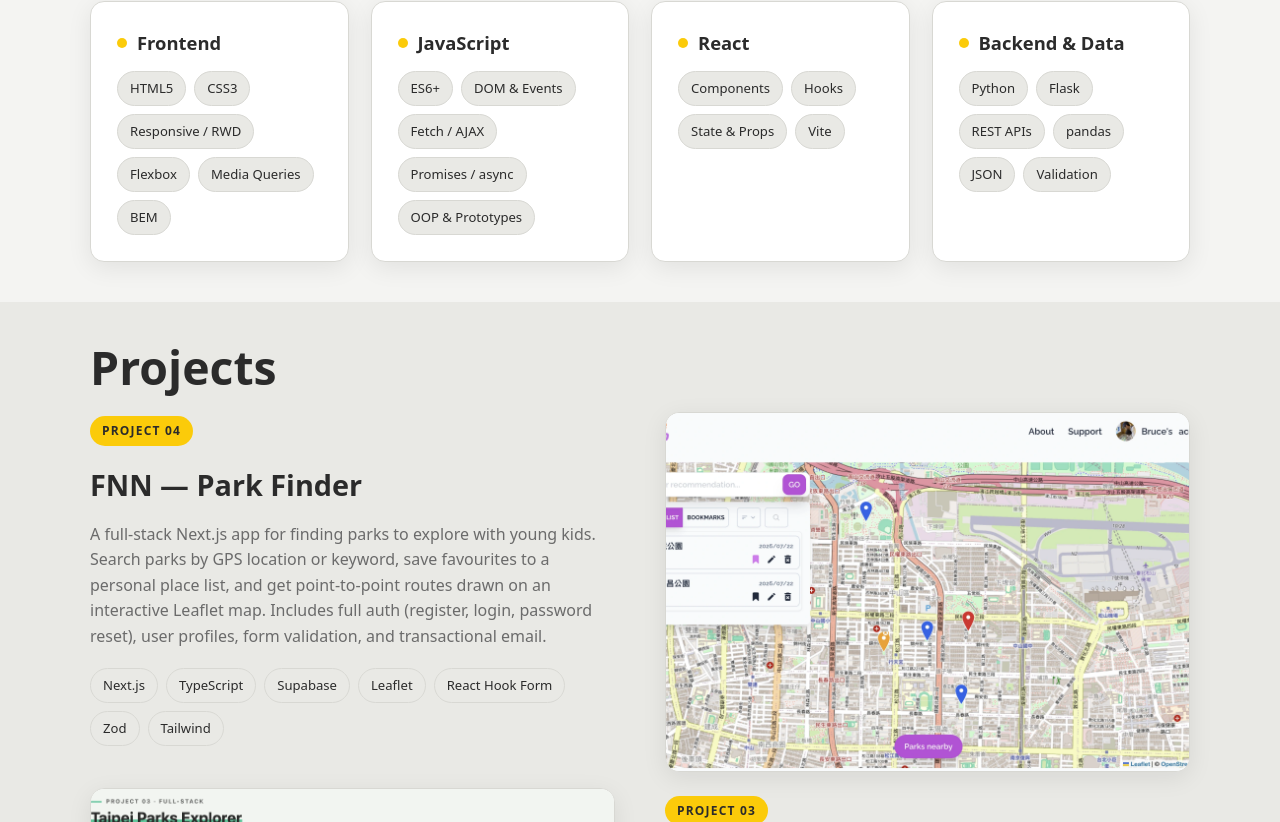
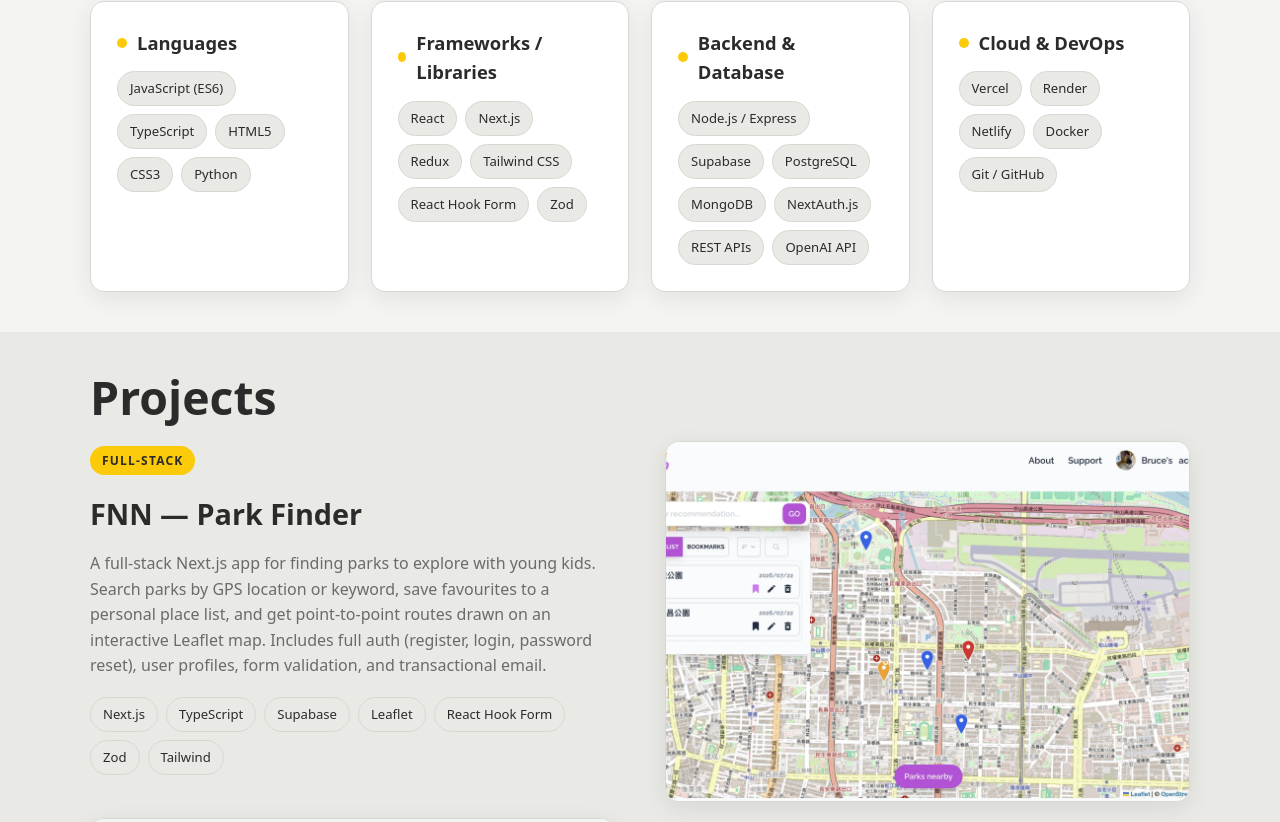
Before and after one commit to wmhung/portfolio-website, a React (Vite) app in the folder frontend/: page / in a window 1280 px wide. Shown: the part 918-1740 px from the top of the page. Built offline with nearby package versions, Linux system fonts and the light colour scheme; a web font is replaced by a local one.

Commit message:
content update

```diff
--- a/frontend/src/components/Hero.jsx
+++ b/frontend/src/components/Hero.jsx
@@ -6,12 +6,7 @@
         <h1>
           I am <span className='mark'>Weiming&nbsp;</span>
         </h1>
-        <p>
-          A frontend / full-stack developer from Taipei. I build things with
-          HTML, CSS, JavaScript, React and Python, and I love solving problems
-          through code. Currently seeking a frontend or full-stack developer
-          role.
-        </p>
+        <p>I love solving problems through code.</p>
         <div className='hero-actions'>
           <a href='#full-stack-02' className='btn btn-solid'>
             View my work
--- a/frontend/src/components/Projects.jsx
+++ b/frontend/src/components/Projects.jsx
@@ -4,7 +4,7 @@
   return (
     <>
       {/* Full-stack section — Projects 04 & 03 */}
-      <section className='section section-alt' id='full-stack-02'>
+      <section className='section section-alt' id='full-stack'>
         <div className='container'>
           <div className='reveal'>
             <h2 className='section-title'>Projects</h2>
@@ -12,7 +12,7 @@
 
           {/* Project 04 — FNN */}
           <TwoColProject
-            tag='Project 04'
+            tag='Full-stack'
             title='FNN — Park Finder'
             desc='A full-stack Next.js app for finding parks to explore with young kids. Search parks by GPS location or keyword, save favourites to a personal place list, and get point-to-point routes drawn on an interactive Leaflet map. Includes full auth (register, login, password reset), user profiles, form validation, and transactional email.'
             chips={[
@@ -43,7 +43,7 @@
 
           {/* Project 03 */}
           <TwoColProject
-            tag='Project 03'
+            tag='Full-stack'
             title='Taipei Parks Explorer'
             desc='Browse all 830 Taipei parks, green spaces and plazas. A React front end fetches from my own Flask REST API — with search, filtering and pagination handled server-side. Open-data source: Taipei City Government.'
             chips={[
--- a/frontend/src/components/Skills.jsx
+++ b/frontend/src/components/Skills.jsx
@@ -1,32 +1,34 @@
 const GROUPS = [
   {
-    title: 'Frontend',
+    title: 'Languages',
+    items: ['JavaScript (ES6)', 'TypeScript', 'HTML5', 'CSS3', 'Python'],
+  },
+  {
+    title: 'Frameworks / Libraries',
     items: [
-      'HTML5',
-      'CSS3',
-      'Responsive / RWD',
-      'Flexbox',
-      'Media Queries',
-      'BEM',
+      'React',
+      'Next.js',
+      'Redux',
+      'Tailwind CSS',
+      'React Hook Form',
+      'Zod',
     ],
   },
   {
-    title: 'JavaScript',
+    title: 'Backend & Database',
     items: [
-      'ES6+',
-      'DOM & Events',
-      'Fetch / AJAX',
-      'Promises / async',
-      'OOP & Prototypes',
+      'Node.js / Express',
+      'Supabase',
+      'PostgreSQL',
+      'MongoDB',
+      'NextAuth.js',
+      'REST APIs',
+      'OpenAI API',
     ],
   },
   {
-    title: 'React',
-    items: ['Components', 'Hooks', 'State & Props', 'Vite'],
-  },
-  {
-    title: 'Backend & Data',
-    items: ['Python', 'Flask', 'REST APIs', 'pandas', 'JSON', 'Validation'],
+    title: 'Cloud & DevOps',
+    items: ['Vercel', 'Render', 'Netlify', 'Docker', 'Git / GitHub'],
   },
 ];
 
```
